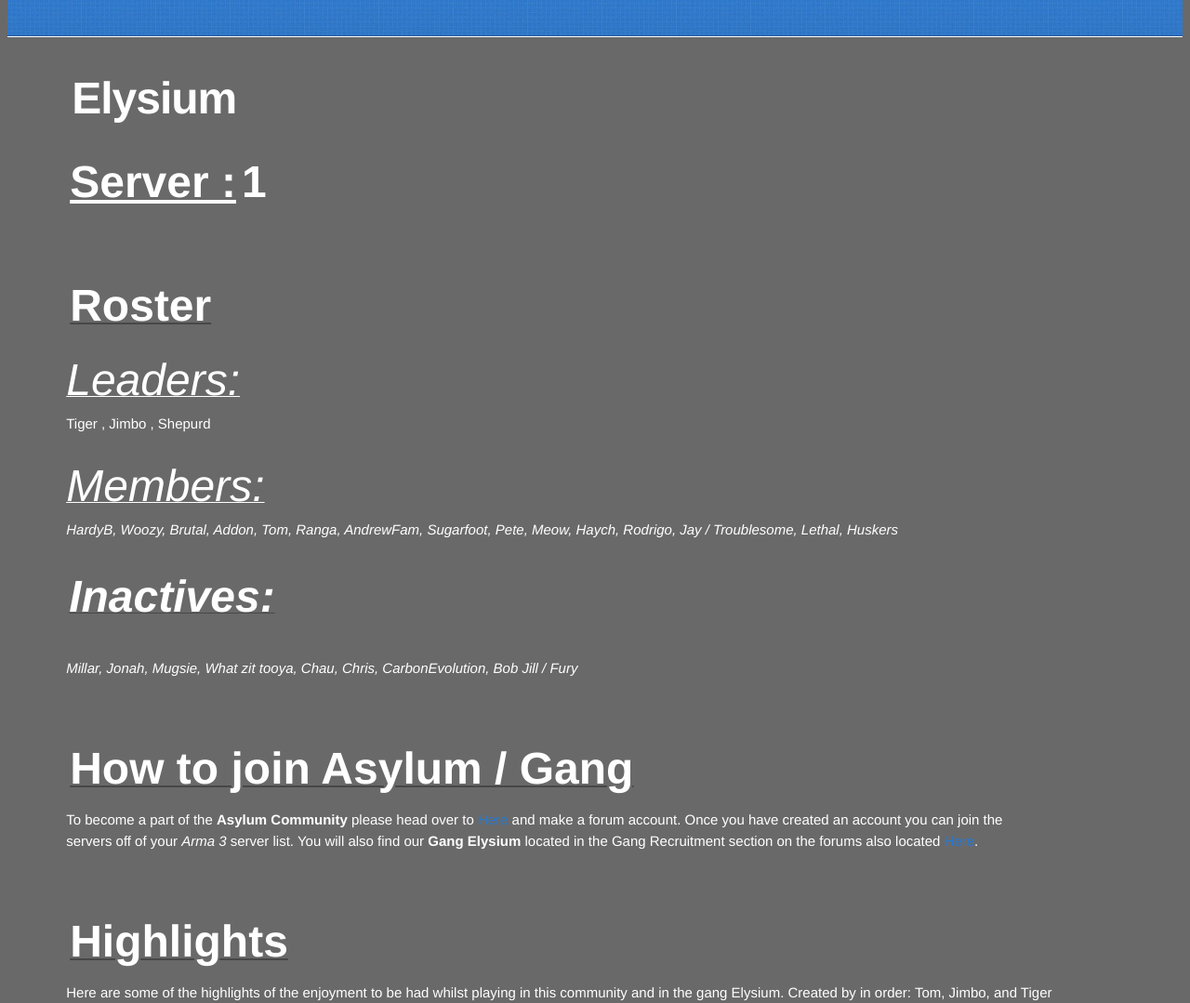
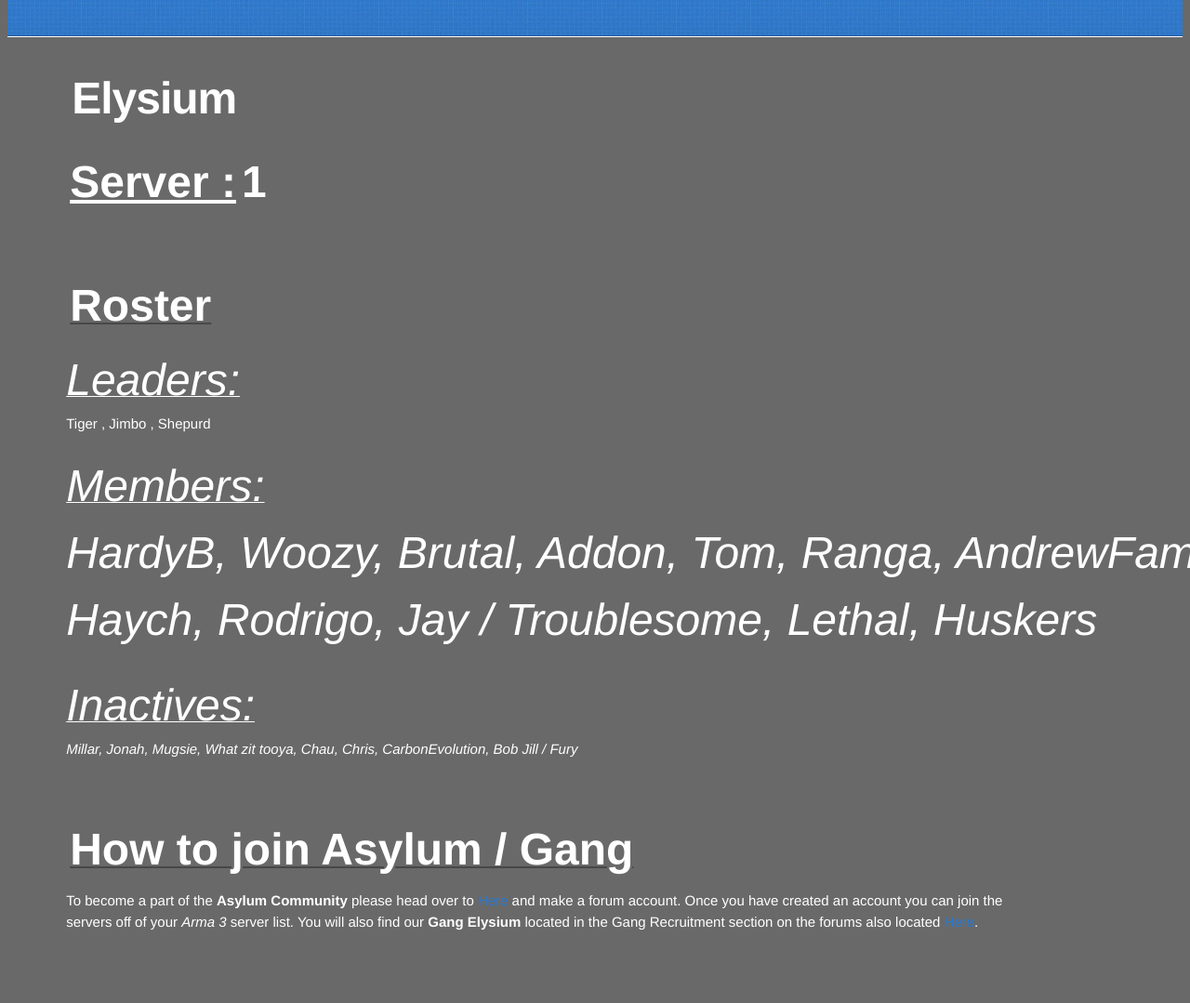
Before and after one commit to DerekR0123/Rossfitness.github.io, a Jekyll site: the page index.html, which Jekyll copies as it is, in a window 1280 px wide. Shown: the part 223-1302 px from the top of the page at 93% size. Built offline with Jekyll 4.4.1, drawn with Linux system fonts in a browser that asks for light colours.

Commit message:
Update index.html

```diff
--- a/index.html
+++ b/index.html
@@ -32,18 +32,15 @@
 
 <h2><p><FONT size="15" COLOR= "FFFFFF"><u>Server :</u></font>        <strong><font size="23" color= "FFFFFF">1</strong></font></p></h2><br>
 
-<a id="designer-templates" class="anchor" href="#designer-templates" aria-hidden="true"><span aria-hidden="true" class="octicon octicon-link"></span></a><h2><u>
-<FONT size="15" COLOR="FFFFFF">Roster</FONT></u></h2>
+<a id="designer-templates" class="anchor" href="#designer-templates" aria-hidden="true"><span aria-hidden="true" class="octicon octicon-link"></span></a>
+<h2><u><FONT size="15" COLOR="FFFFFF">Roster</FONT></u></h2>
 
-<p><u>
-<FONT size="13" COLOR="FFFFFF"><em>Leaders:</em></u></FONT><br>Tiger , Jimbo , Shepurd<br></em></p>
-<p><u>
-<FONT size="13" COLOR="FFFFFF"><em>Members:</em></FONT></u></h4><br>
-<em><FONT size-"12">HardyB, Woozy, Brutal, Addon, Tom, Ranga, AndrewFam, Sugarfoot, Pete, Meow,
+<p><u><FONT size="13" COLOR="FFFFFF"><em>Leaders:</em></u></FONT><br>Tiger , Jimbo , Shepurd<br></em></p>
+<p><u><FONT size="13" COLOR="FFFFFF"><em>Members:</em></FONT></u></h4><br>
+<em><FONT size="10" COLOR="FFFFFF">HardyB, Woozy, Brutal, Addon, Tom, Ranga, AndrewFam, Sugarfoot, Pete, Meow,
 Haych, Rodrigo, Jay / Troublesome, Lethal, Huskers<br></em></FONT></p>
 
-<p><h3><u>
-<FONT size="13" COLOR="FFFFFF"><em>Inactives:</em></u></h3></FONT><br>
+<p><u><FONT size="13" COLOR="FFFFFF"><em>Inactives:</em></u></FONT><br>
 <em>Millar, Jonah, Mugsie, What zit tooya, Chau, Chris, CarbonEvolution, Bob Jill / Fury<br></em></p><br>
 
 <a id="creating-pages-manually" class="anchor" href="#creating-pages-manually" aria-hidden="true"><span aria-hidden="true" class="octicon octicon-link"></span></a><h2><u>
```
